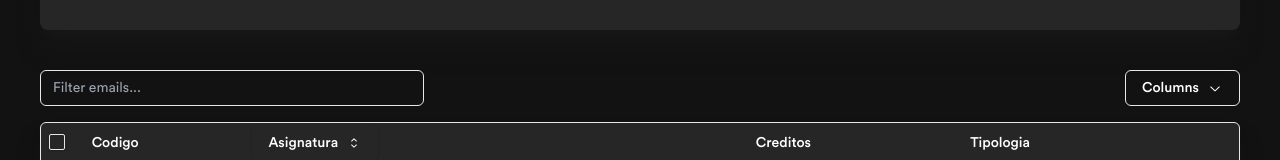
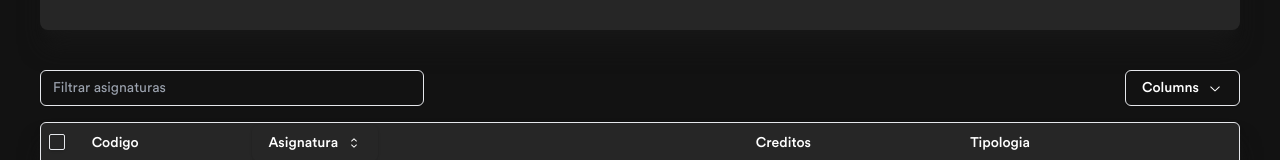
Before and after one commit to Zaprovic/schedule-maker, a Next.js app: page / in a window 1280 px wide. Shown: the part 378-538 px from the top of the page. Built offline with nearby package versions, Linux system fonts and the light colour scheme.

Commit message:
added input functionality

```diff
--- a/src/components/data-table.tsx
+++ b/src/components/data-table.tsx
@@ -71,7 +71,7 @@ export function DataTable({ cols, data }: props) {
         <div className="w-full">
             <div className="flex items-center py-4">
                 <Input
-                    placeholder="Filter emails..."
+                    placeholder="Filtrar asignaturas"
                     value={
                         (table
                             .getColumn("asignatura")
```
